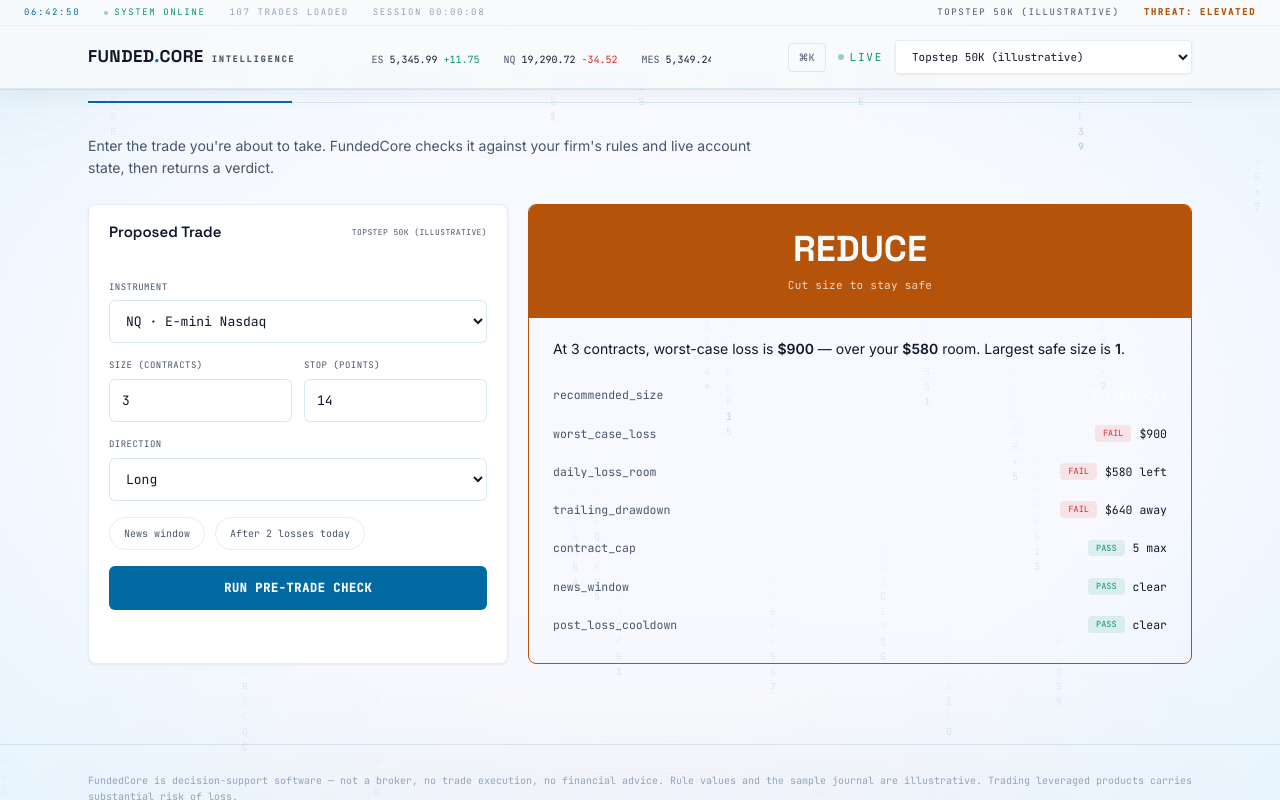
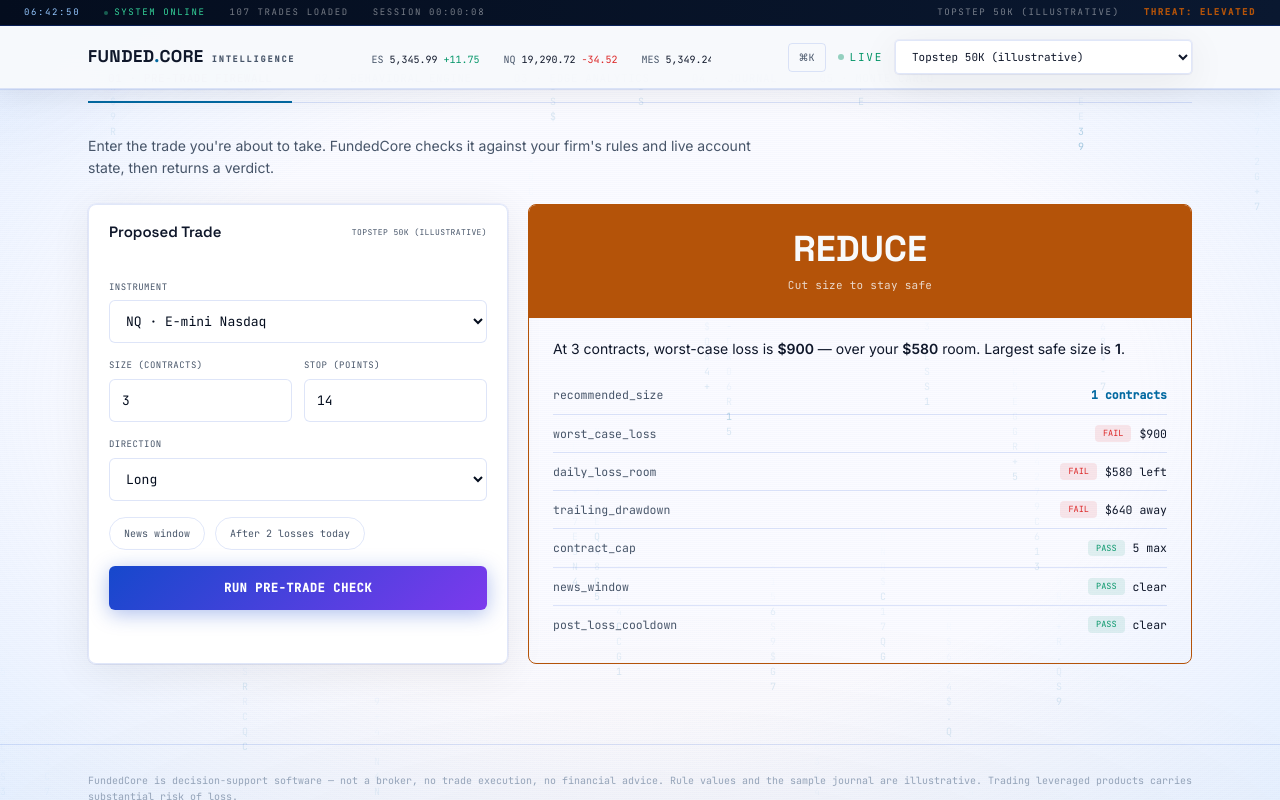
Before and after one commit to nicolugo0503-glitch/fundedcore, a Next.js app: page /fundedcore/dashboard in a window 1280 px wide. Both pictures are taken after a click on the button "RUN PRE-TRADE CHECK". Shown: the part 893-1693 px from the top of the page. Built offline with nearby package versions, Linux system fonts and the light colour scheme.

Commit message:
feat: premium visual upgrade – dark sysbar, gradient CTA, electric blue acc

```diff
--- a/components/Dashboard.tsx
+++ b/components/Dashboard.tsx
@@ -620,7 +620,7 @@
   return (
     <div aria-hidden className="pointer-events-none fixed z-[4]"
       style={{ left: pos.x - 180, top: pos.y - 180, width: 360, height: 360,
-        background: "radial-gradient(circle, rgba(3,105,161,.042) 0%, transparent 70%)",
+        background: "radial-gradient(circle, rgba(22,72,204,.055) 0%, transparent 70%)",
         borderRadius: "50%", transition: "left .1s linear,top .1s linear" }} />
   );
 }
@@ -854,8 +854,7 @@
         <div aria-hidden className="fc-scan" />
 
         {/* system status bar */}
-        <div className="sticky top-0 z-[41] flex h-[26px] items-center justify-between px-6 font-mono text-[9px] uppercase tracking-[0.18em]"
-          style={{ background: "rgba(248,250,252,.97)", borderBottom: "1px solid rgba(3,105,161,.06)" }}>
+        <div className="sysbar sticky top-0 z-[41] flex h-[26px] items-center justify-between px-6 font-mono text-[9px] uppercase tracking-[0.18em]">
           <div className="flex items-center gap-6">
             <span className="text-acc tabnum">{clock}</span>
             <span className="flex items-center gap-1.5 text-grn">
@@ -919,7 +918,7 @@
                 </h1>
                 <div className="mt-6 flex flex-wrap items-end gap-x-7 gap-y-3">
                   {[
-                    { l: "TRADES", v: String(animTrades), c: "#0F172A" },
+                    { l: "TRADES", v: String(animTrades), c: "#040D1E" },
                     { l: "NET P&L", v: (animNetRaw >= 0 ? "+" : "") + "$" + Math.abs(animNetRaw).toLocaleString(), c: all.sum >= 0 ? "#059669" : "#DC2626" },
                     { l: "WIN RATE", v: animWinRate + "%", c: all.winRate >= 0.5 ? "#059669" : "#B45309" },
                     { l: "EXP / TRADE", v: (animExp >= 0 ? "+" : "") + "$" + Math.abs(animExp), c: all.exp >= 0 ? "#059669" : "#DC2626" },
@@ -975,7 +974,7 @@
           <div className="mt-8 flex flex-wrap gap-[2px] border-b border-bd">
             {TABS.map(([id, label]) => (
               <button key={id} onClick={() => setTab(id)}
-                className={`-mb-px border-b-2 px-5 py-3.5 font-mono text-[11px] uppercase tracking-wider transition ${tab === id ? "border-acc text-white tabglow" : "border-transparent text-t2 hover:text-t1"}`}>
+                className={`-mb-px border-b-2 px-5 py-3.5 font-mono text-[11px] uppercase tracking-wider transition ${tab === id ? "border-acc text-t1 tabglow" : "border-transparent text-t2 hover:text-t1"}`}>
                 {label}
               </button>
             ))}
@@ -1013,7 +1012,7 @@
                       <Toggle on={tilt} set={setTilt}>After 2 losses today</Toggle>
                     </div>
                     <button onClick={runCheck}
-                      className="w-full rounded-md bg-acc py-3.5 font-mono text-xs font-semibold uppercase tracking-wider text-bg transition hover:bg-[#0284C7]">
+                      className="cta-btn w-full rounded-md py-3.5 font-mono text-xs font-semibold uppercase tracking-wider text-white transition">
                       Run Pre-Trade Check
                     </button>
                   </div>
@@ -1031,13 +1030,13 @@
                       <div className="px-6 py-5">
                         <p className="mb-4 text-sm leading-relaxed" dangerouslySetInnerHTML={{ __html: result.reason }} />
                         {result.verdict === "REDUCE" && (
-                          <div className="flex justify-between border-b border-white/5 py-2.5 font-mono text-[11.5px]">
+                          <div className="flex justify-between border-b border-bd py-2.5 font-mono text-[11.5px]">
                             <span className="text-t2">recommended_size</span>
-                            <span className="text-white">{result.safeSize} contracts</span>
+                            <span className="text-acc font-semibold">{result.safeSize} contracts</span>
                           </div>
                         )}
                         {result.checks.map((c, i) => (
-                          <div key={i} className="flex items-center justify-between border-b border-white/5 py-2.5 font-mono text-[11.5px] last:border-0">
+                          <div key={i} className="flex items-center justify-between border-b border-bd py-2.5 font-mono text-[11.5px] last:border-0">
                             <span className="text-t2">{c.l}</span>
                             <span className="flex items-center gap-2">
                               <span className={`rounded px-2 py-0.5 text-[8.5px] uppercase ${c.s === "ok" ? "bg-grn/10 text-grn" : c.s === "warn" ? "bg-amb/10 text-amb" : "bg-red/10 text-red"}`}>
@@ -1276,21 +1275,21 @@
         <style>{`
           .ticker-scroll{animation:tickerMove 28s linear infinite}
           @keyframes tickerMove{from{transform:translateX(0)}to{transform:translateX(-50%)}}
-          .fcin{width:100%;background:rgba(255,255,255,.95);color:#0F172A;border:1px solid rgba(3,105,161,.15);border-radius:6px;padding:11px 12px;font-family:"JetBrains Mono",monospace;font-size:13px;outline:none;transition:border-color .2s,box-shadow .2s}
-          .fcin:focus{border-color:#0369A1;box-shadow:0 0 0 3px rgba(3,105,161,.12)}
-          .bg-panel{background:rgba(255,255,255,.96)!important;backdrop-filter:blur(10px);-webkit-backdrop-filter:blur(10px);box-shadow:0 1px 3px rgba(0,0,0,.06)}
-          .border-bd{border-color:rgba(3,105,161,.12)!important}
-          header.sticky{background:rgba(248,250,252,.94)!important;box-shadow:0 1px 0 rgba(3,105,161,.1),0 4px 20px rgba(0,0,0,.06)}
+          .fcin{width:100%;background:rgba(255,255,255,.96);color:#040D1E;border:1px solid rgba(22,72,204,.14);border-radius:6px;padding:11px 12px;font-family:"JetBrains Mono",monospace;font-size:13px;outline:none;transition:border-color .2s,box-shadow .2s}
+          .fcin:focus{border-color:#1648CC;box-shadow:0 0 0 3px rgba(22,72,204,.15)}
+          .bg-panel{background:rgba(255,255,255,.98)!important;backdrop-filter:blur(16px);-webkit-backdrop-filter:blur(16px);box-shadow:0 1px 2px rgba(0,0,0,.04),0 8px 40px rgba(4,13,30,.07),0 0 0 1px rgba(22,72,204,.05)}
+          .border-bd{border-color:rgba(22,72,204,.13)!important}
+          header.sticky{background:rgba(247,249,252,.97)!important;backdrop-filter:blur(20px);-webkit-backdrop-filter:blur(20px);box-shadow:0 1px 0 rgba(22,72,204,.12),0 4px 32px rgba(4,13,30,.08)}
           .rounded-lg.border,.rounded-xl.border{transition:transform .25s cubic-bezier(.4,0,.2,1),border-color .25s,box-shadow .25s}
-          .rounded-lg.border:hover,.rounded-xl.border:hover{border-color:rgba(3,105,161,.30)!important;box-shadow:0 8px 30px rgba(0,0,0,.08),0 0 0 1px rgba(3,105,161,.10)}
-          .fc-glow{filter:drop-shadow(0 0 18px rgba(3,105,161,.35))}
-          .tabglow{text-shadow:0 0 12px rgba(3,105,161,.40)}
+          .rounded-lg.border:hover,.rounded-xl.border:hover{border-color:rgba(22,72,204,.22)!important;box-shadow:0 12px 40px rgba(4,13,30,.10),0 0 0 1px rgba(22,72,204,.12),0 0 30px rgba(22,72,204,.05);transform:translateY(-1px)}
+          .fc-glow{filter:drop-shadow(0 0 24px rgba(22,72,204,.50))}
+          .tabglow{text-shadow:0 0 18px rgba(22,72,204,.55)}
           .tabnum{font-variant-numeric:tabular-nums}
-          .fc-scan{position:fixed;left:0;right:0;height:1px;z-index:5;pointer-events:none;opacity:.45;background:linear-gradient(90deg,transparent,rgba(3,105,161,0) 8%,rgba(3,105,161,.3) 50%,rgba(186,230,253,.4) 50%,rgba(3,105,161,0) 92%,transparent);animation:fcScan 11s ease-in-out infinite}
+          .fc-scan{position:fixed;left:0;right:0;height:1px;z-index:5;pointer-events:none;opacity:.45;background:linear-gradient(90deg,transparent,rgba(22,72,204,0) 8%,rgba(22,72,204,.4) 50%,rgba(147,197,253,.5) 50%,rgba(22,72,204,0) 92%,transparent);animation:fcScan 11s ease-in-out infinite}
           @keyframes fcScan{0%{top:-2px;opacity:0}4%{opacity:.45}48%{top:100vh;opacity:.22}50%{opacity:0}100%{top:100vh;opacity:0}}
-          .fc-scanlines{background:repeating-linear-gradient(0deg,transparent,transparent 1px,rgba(3,105,161,.022) 1px,rgba(3,105,161,.022) 2px)}
-          .fc-vignette{background:radial-gradient(ellipse at 50% 50%,transparent 55%,rgba(186,230,253,.25) 100%)}
-          .fc-dotgrid{background-image:radial-gradient(circle,rgba(3,105,161,.08) 1px,transparent 1px);background-size:28px 28px}
+          .fc-scanlines{background:repeating-linear-gradient(0deg,transparent,transparent 1px,rgba(22,72,204,.018) 1px,rgba(22,72,204,.018) 2px)}
+          .fc-vignette{background:radial-gradient(ellipse at 50% 50%,transparent 55%,rgba(147,197,253,.20) 100%)}
+          .fc-dotgrid{background-image:radial-gradient(circle,rgba(22,72,204,.07) 1px,transparent 1px);background-size:28px 28px}
           @keyframes verdictFlash{0%{opacity:.6}100%{opacity:0}}
           @keyframes dangerpulse{0%,100%{box-shadow:0 0 0 0 transparent}50%{box-shadow:0 0 24px 3px rgba(220,38,38,.15)}}
           .dangerpulse{animation:dangerpulse 2.5s ease-in-out infinite}
@@ -1300,6 +1299,13 @@
           .pulse{animation:pulse 2s infinite}
           @keyframes typeVerdict{from{clip-path:inset(0 100% 0 0)}to{clip-path:inset(0 0% 0 0)}}
           .verdict-type{animation:typeVerdict .45s steps(8,end) forwards}
+          .sysbar{background:linear-gradient(90deg,#040D1E 0%,#0A1830 100%)!important;border-bottom:1px solid rgba(22,72,204,.30)!important;color:rgba(255,255,255,.55)!important}
+          .sysbar .text-acc{color:#93C5FD!important}
+          .sysbar .text-grn{color:#34D399!important}
+          .sysbar .bg-grn{background-color:#34D399!important}
+          .sysbar .text-t2,.sysbar .text-t3{color:rgba(255,255,255,.45)!important}
+          .cta-btn{background:linear-gradient(135deg,#1648CC 0%,#7C3AED 100%);box-shadow:0 4px 20px rgba(22,72,204,.35)}
+          .cta-btn:hover{background:linear-gradient(135deg,#1B52E0 0%,#8B47F5 100%);box-shadow:0 6px 28px rgba(22,72,204,.50);transform:translateY(-1px)}
         `}</style>
       </main>
     </>
```
